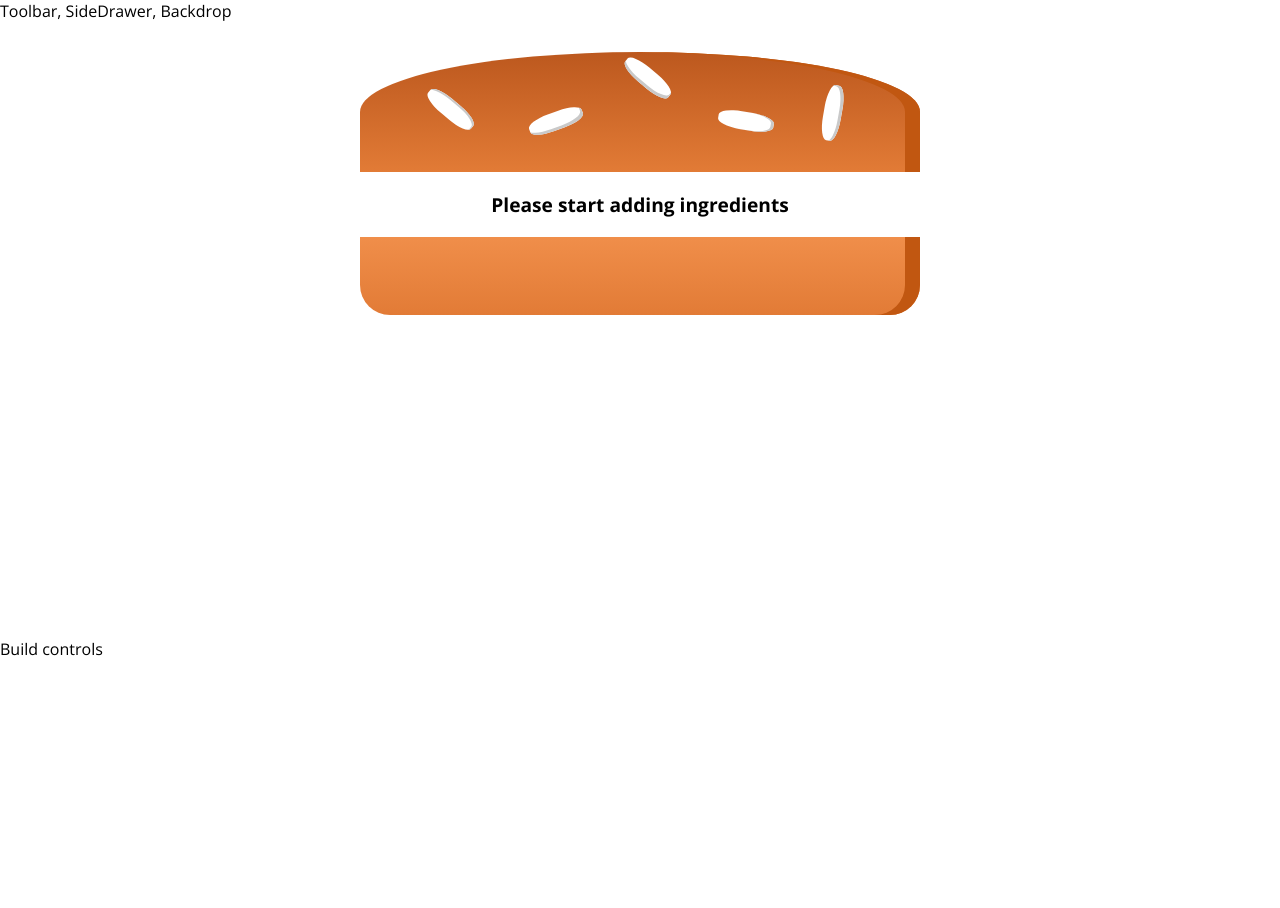
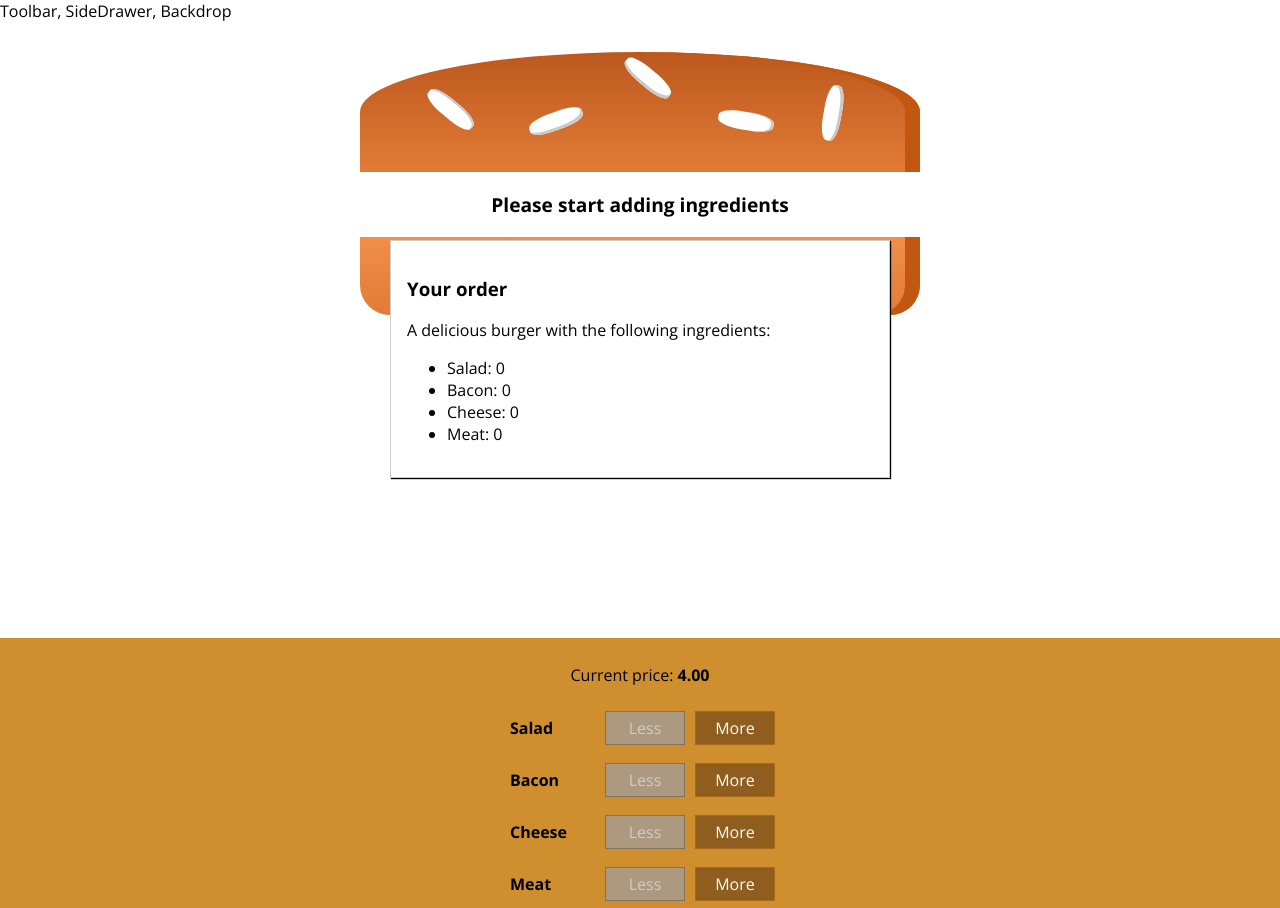
Before and after one commit to Flackus/burger-builder, a React app: page / in a window 1280 px wide. Shown: the top 908 px of the page. Before the commit the page ends 800 px from the top, so only its background shows below. Built offline with nearby package versions, Linux system fonts and the light colour scheme; the HTML template or start-up script is replaced by a standard one.

Commit message:
137. Creating the Order Summary Modal

```diff
--- /dev/null
+++ b/src/components/Burger/BuildControls/BuildControl/BuildControl.css
@@ -0,0 +1,56 @@
+.BuildControl {
+    display: flex;
+    justify-content: space-between;
+    align-items: center;
+    margin: 5px 0;
+}
+
+.BuildControl button {
+    display: block;
+    font: inherit;
+    padding: 5px;
+    margin: 0 5px;
+    width: 80px;
+    border: 1px solid #AA6817;
+    cursor: pointer;
+    outline: none;
+}
+
+.BuildControl button:disabled {
+    background-color: #AC9980;
+    border: 1px solid #7E7365;
+    color: #ccc;
+    cursor: default;
+}
+
+.BuildControl button:hover:disabled {
+    background-color: #AC9980;
+    color: #ccc;
+    cursor: not-allowed;
+}
+
+.Label {
+    padding: 10px;
+    font-weight: bold;
+    width: 80px;
+}
+
+.BuildControl .Less {
+    background-color: #D39952;
+    color: white;
+}
+
+.BuildControl .More {
+    background-color: #8F5E1E;
+    color: white;
+}
+
+.BuildControl .Less:hover, .BuildControl .Less:active {
+    background-color: #DAA972;
+    color: white;
+}
+
+.BuildControl .More:hover,.BuildControl .More:active {
+    background-color: #99703F;
+    color: white;
+}
--- /dev/null
+++ b/src/components/Burger/BuildControls/BuildControl/BuildControl.js
@@ -0,0 +1,18 @@
+import React from 'react';
+
+import classes from './BuildControl.css';
+
+const buildControl = (props) => (
+    <div className={classes.BuildControl}>
+        <div className={classes.Label}>{props.label}</div>
+        <button
+            className={classes.Less}
+            onClick={props.removed}
+            disabled={props.disabled}>Less</button>
+        <button
+            className={classes.More}
+            onClick={props.added}>More</button>
+    </div>
+);
+
+export default buildControl;
--- /dev/null
+++ b/src/components/Burger/BuildControls/BuildControls.css
@@ -0,0 +1,52 @@
+.BuildControls {
+    width: 100%;
+    background-color: #cf8f2e;
+    display: flex;
+    flex-flow: column;
+    align-items: center;
+    box-shadow: 0 2px 1px #ccc;
+    margin: auto;
+    padding: 10px 0;
+}
+
+.OrderButton {
+    background-color: #DAD735;
+    outline: none;
+    cursor: pointer;
+    border: 1px solid #966909;
+    color: #966909;
+    font-family: inherit;
+    font-size: 1.2em;
+    padding: 15px 30px;
+    box-shadow: 2px 2px 2px #966909;
+    text-transform: uppercase;
+}
+
+.OrderButton:hover, .OrderButton:active {
+    background-color: #A0DB41;
+    border: 1px solid #966909;
+    color: #966909;
+}
+
+.OrderButton:disabled {
+    background-color: #C7C6C6;
+    cursor: not-allowed;
+    border: 1px solid #ccc;
+    color: #888888;
+}
+
+.OrderButton:not(:disabled) {
+    animation: enable 0.3s linear;
+}
+
+@keyframes enable {
+    0% {
+        transform: scale(1);
+    }
+    60% {
+        transform: scale(1.1);
+    }
+    100% {
+        transform: scale(1);
+    }
+}
--- /dev/null
+++ b/src/components/Burger/BuildControls/BuildControls.js
@@ -0,0 +1,31 @@
+import React from 'react';
+
+import classes from './BuildControls.css';
+import BuildControl from './BuildControl/BuildControl';
+
+const controls = [
+    { label: 'Salad', type: 'salad' },
+    { label: 'Bacon', type: 'bacon' },
+    { label: 'Cheese', type: 'cheese' },
+    { label: 'Meat', type: 'meat' }
+];
+
+const buildControls = (props) => (
+    <div className={classes.BuildControls}>
+        <p>Current price: <strong>{props.price.toFixed(2)}</strong></p>
+        {controls.map((ctrl) => (
+            <BuildControl
+                key={ctrl.label}
+                label={ctrl.label}
+                type={ctrl.type}
+                added={() => props.ingredientAdded(ctrl.type)}
+                removed={() => props.ingredientRemoved(ctrl.type)}
+                disabled={props.disabled[ctrl.type]} />
+        ))}
+        <button
+            className={classes.OrderButton}
+            disabled={!props.purchasable}>Order now</button>
+    </div>
+);
+
+export default buildControls;
--- /dev/null
+++ b/src/components/Burger/OrderSummary/OrderSummary.js
@@ -0,0 +1,23 @@
+import React from 'react';
+
+import Aux from '../../../hoc/Aux';
+
+const orderSummary = (props) => {
+    const ingredientSummary = Object.keys(props.ingredients)
+        .map((igKey) => {
+            return <li key={igKey}>
+                <span style={{textTransform: 'capitalize'}}>{igKey}:</span> {props.ingredients[igKey]}
+            </li>;
+        });
+    return (
+        <Aux>
+            <h3>Your order</h3>
+            <p>A delicious burger with the following ingredients:</p>
+            <ul>
+                {ingredientSummary}
+            </ul>
+        </Aux>
+    );
+};
+
+export default orderSummary;
--- /dev/null
+++ b/src/components/UI/Modal/Modal.css
@@ -0,0 +1,20 @@
+.Modal {
+    position: fixed;
+    z-index: 500;
+    background-color: white;
+    width: 70%;
+    border: 1px solid #ccc;
+    box-shadow: 1px 1px 1px black;
+    padding: 16px;
+    left: 15%;
+    top: 30%;
+    box-sizing: border-box;
+    transition: all 0.3s ease-out;
+}
+
+@media (min-width: 600px) {
+    .Modal {
+        width: 500px;
+        left: calc(50% - 250px);
+    }
+}
--- /dev/null
+++ b/src/components/UI/Modal/Modal.js
@@ -0,0 +1,11 @@
+import React from 'react';
+
+import classes from './Modal.css';
+
+const modal = (props) => (
+    <div className={classes.Modal}>
+        {props.children}
+    </div>
+);
+
+export default modal;
--- a/src/containers/BurgerBuilder/BurgerBuilder.js
+++ b/src/containers/BurgerBuilder/BurgerBuilder.js
@@ -2,6 +2,16 @@
 
 import Aux from '../../hoc/Aux';
 import Burger from '../../components/Burger/Burger';
+import BuildControls from '../../components/Burger/BuildControls/BuildControls';
+import Modal from '../../components/UI/Modal/Modal';
+import OrderSummary from '../../components/Burger/OrderSummary/OrderSummary';
+
+const INGREDIENTS_PRICES = {
+    salad: 0.5,
+    cheese: 0.4,
+    meat: 1.3,
+    bacon: 0.7
+};
 
 class BurgerBuilder extends Component {
     state = {
@@ -10,14 +20,69 @@
             bacon: 0,
             cheese: 0,
             meat: 0
+        },
+        totalPrice: 4,
+        purchasable: false
+    }
+
+    updatePurchaseState = (updatedIngredients) => {
+        const sum = Object.values(updatedIngredients)
+            .reduce((sum, el) => {
+                return sum + el;
+            }, 0);
+        this.setState({ purchasable: sum > 0 });
+    }
+
+    addIngredientHandler = (type) => {
+        const oldCount = this.state.ingredients[type];
+        const updatedIngredients = {
+            ...this.state.ingredients
+        };
+        updatedIngredients[type] = oldCount + 1;
+        const newPrice = this.state.totalPrice + INGREDIENTS_PRICES[type];
+        this.setState({
+            ingredients: updatedIngredients,
+            totalPrice: newPrice
+        });
+        this.updatePurchaseState(updatedIngredients);
+    }
+
+    removeIngredientHandler = (type) => {
+        const oldCount = this.state.ingredients[type];
+        if (oldCount <= 0) {
+            return;
         }
+        const updatedIngredients = {
+            ...this.state.ingredients
+        };
+        updatedIngredients[type] = oldCount - 1;
+        const newPrice = this.state.totalPrice - INGREDIENTS_PRICES[type];
+        this.setState({
+            ingredients: updatedIngredients,
+            totalPrice: newPrice
+        });
+        this.updatePurchaseState(updatedIngredients);
     }
 
     render() {
+        const disabledInfo = {
+            ...this.state.ingredients
+        };
+        for (const key in disabledInfo) {
+            disabledInfo[key] = disabledInfo[key] <= 0;
+        }
         return (
             <Aux>
+                <Modal>
+                    <OrderSummary ingredients={this.state.ingredients} />
+                </Modal>
                 <Burger ingredients={this.state.ingredients} />
-                <div>Build controls</div>
+                <BuildControls
+                    ingredientAdded={this.addIngredientHandler}
+                    ingredientRemoved={this.removeIngredientHandler}
+                    disabled={disabledInfo}
+                    price={this.state.totalPrice}
+                    purchasable={this.state.purchasable} />
             </Aux>
         );
     }
```
Also changed, not shown: src/components/UI/Backdrop/Backdrop.js (added).
